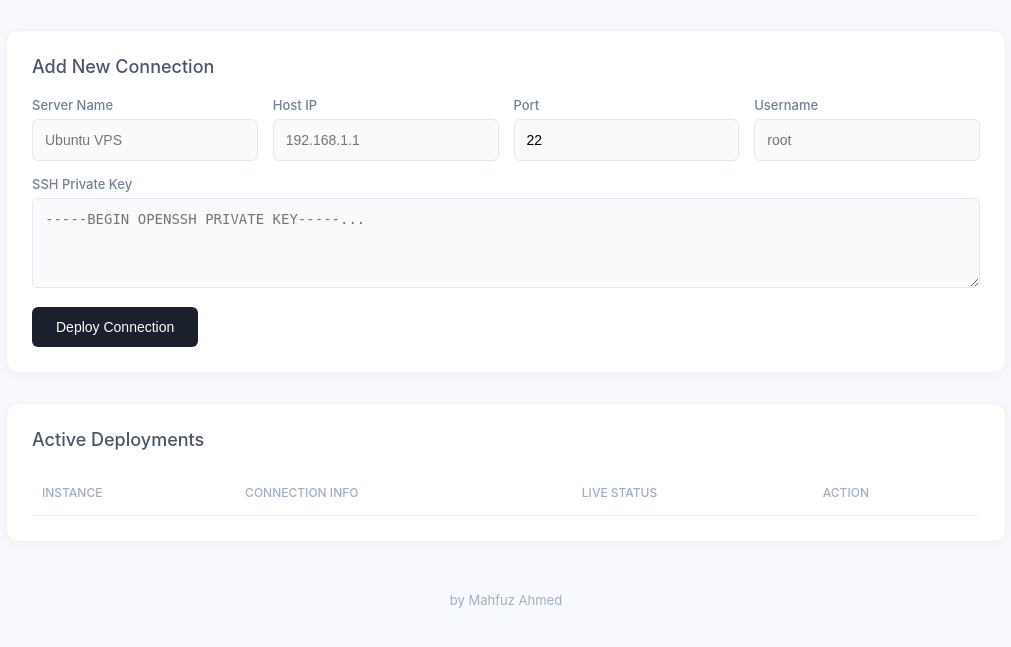
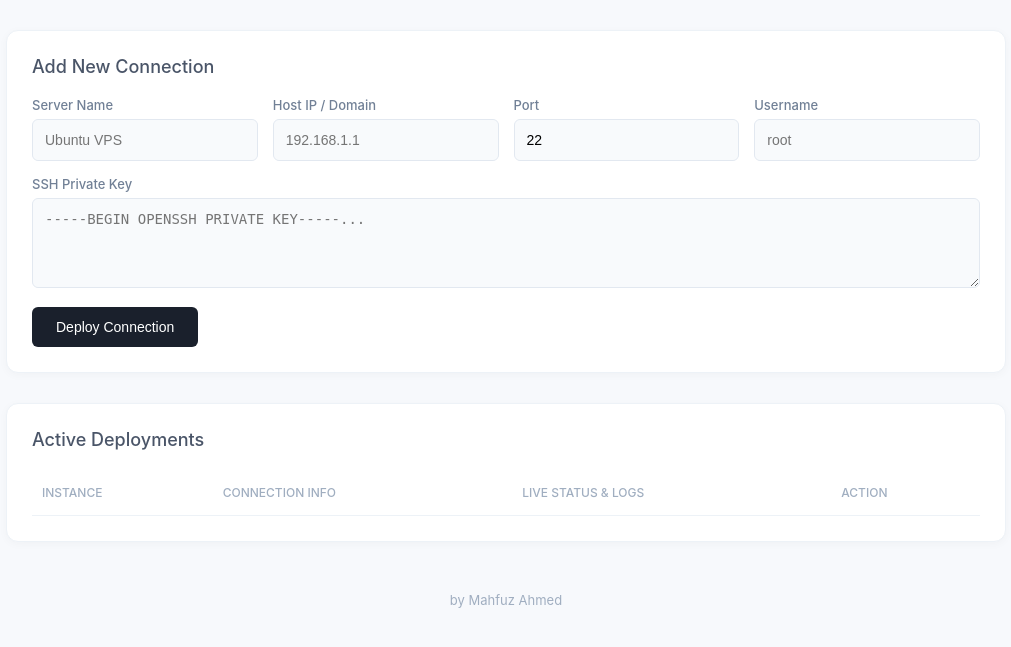
Before and after one commit to itachid5/redesigned-octo-couscous, a Flask app: page / in a window 1280 px wide. Shown: the part 69-716 px from the top of the page, without its empty margins (134-1145 px from the left). Run offline with Flask 3, Linux system fonts and the light colour scheme; lists and menus that the app fills with data are empty.

Commit message:
Update form labels and enhance status display

```diff
--- a/templates/index.html
+++ b/templates/index.html
@@ -7,10 +7,16 @@
     <style>
         body { font-family: -apple-system, BlinkMacSystemFont, "Segoe UI", Roboto, sans-serif; background-color: #f7f9fc; color: #1a1a1a; margin: 0; padding: 40px 20px; }
         .container { max-width: 1000px; margin: auto; }
+
+        /* Top Toolbar & Header */
         .header { display: flex; justify-content: space-between; align-items: center; margin-bottom: 30px; }
         .header h1 { margin: 0; font-size: 24px; font-weight: 600; }
+
+        /* Cards */
         .card { background: #ffffff; padding: 25px; border-radius: 12px; box-shadow: 0 2px 10px rgba(0,0,0,0.03); margin-bottom: 30px; border: 1px solid #edf2f7; overflow-x: auto; }
         h2 { margin-top: 0; font-weight: 500; font-size: 18px; margin-bottom: 20px; color: #4a5568; }
+
+        /* Form */
         .form-grid { display: grid; grid-template-columns: repeat(auto-fit, minmax(200px, 1fr)); gap: 15px; margin-bottom: 15px; }
         label { font-size: 13px; color: #718096; font-weight: 500; display: block; margin-bottom: 6px; }
         input[type="text"], input[type="number"], textarea { width: 100%; padding: 12px; border: 1px solid #e2e8f0; border-radius: 6px; box-sizing: border-box; font-size: 14px; background: #f8fafc; transition: 0.2s; }
@@ -18,12 +24,18 @@
         textarea { font-family: monospace; resize: vertical; }
         button { background-color: #1a202c; color: #fff; border: none; padding: 12px 24px; border-radius: 6px; cursor: pointer; font-weight: 500; font-size: 14px; transition: 0.2s; }
         button:hover { background-color: #2d3748; }
+
+        /* Table */
         table { width: 100%; border-collapse: collapse; margin-top: 10px; min-width: 600px; }
-        th, td { text-align: left; padding: 15px 10px; border-bottom: 1px solid #edf2f7; font-size: 14px; }
+        th, td { text-align: left; padding: 15px 10px; border-bottom: 1px solid #edf2f7; font-size: 14px; vertical-align: top; }
         th { color: #a0aec0; font-weight: 500; text-transform: uppercase; font-size: 12px; }
+
+        /* Status Elements */
         .status-dot { display: inline-block; width: 8px; height: 8px; background-color: #cbd5e0; border-radius: 50%; margin-right: 6px; }
         .btn-terminal { background-color: #ebf8ff; color: #3182ce; text-decoration: none; padding: 8px 16px; border-radius: 6px; font-weight: 500; display: inline-block; transition: 0.2s; white-space: nowrap; }
         .btn-terminal:hover { background-color: #bee3f8; }
+
+        /* Footer */
         .footer { text-align: center; margin-top: 50px; font-size: 13px; color: #a0aec0; }
     </style>
 </head>
@@ -38,7 +50,7 @@
             <form action="/add" method="POST">
                 <div class="form-grid">
                     <div><label>Server Name</label><input type="text" name="name" required placeholder="Ubuntu VPS"></div>
-                    <div><label>Host IP</label><input type="text" name="host" required placeholder="192.168.1.1"></div>
+                    <div><label>Host IP / Domain</label><input type="text" name="host" required placeholder="192.168.1.1"></div>
                     <div><label>Port</label><input type="number" name="port" value="22" required></div>
                     <div><label>Username</label><input type="text" name="user" required placeholder="root"></div>
                 </div>
@@ -57,7 +69,7 @@
                     <tr>
                         <th>Instance</th>
                         <th>Connection Info</th>
-                        <th>Live Status</th>
+                        <th>Live Status & Logs</th>
                         <th>Action</th>
                     </tr>
                 </thead>
@@ -65,7 +77,7 @@
                     {% for server in servers %}
                     <tr>
                         <td style="font-weight: 500;">{{ server.name }}</td>
-                        <td style="color: #718096; font-family: monospace;">{{ server.user }}@{{ server.host }}</td>
+                        <td style="color: #718096; font-family: monospace;">{{ server.user }}@{{ server.host }}:{{ server.port }}</td>
                         <td id="status-{{ server.id }}">
                             <span class="status-dot"></span><span style="color: #718096;">Checking...</span>
                         </td>
@@ -94,14 +106,28 @@
                     .then(res => res.json())
                     .then(data => {
                         const cell = document.getElementById(`status-${id}`);
-                        cell.innerHTML = `<span class="status-dot" style="background-color: ${data.color}; box-shadow: 0 0 5px ${data.color};"></span><span style="color: ${data.color}; font-weight: 500;">${data.status}</span>`;
+                        let htmlContent = `<span class="status-dot" style="background-color: ${data.color}; box-shadow: 0 0 5px ${data.color};"></span><span style="color: ${data.color}; font-weight: 500;">${data.status}</span>`;
+
+                        // If status is Failed, display the actual background logs in a mini dark console
+                        if (data.status === "Failed" && data.reason) {
+                            // Filter out generic SSH warnings to keep the log clean
+                            let cleanLogs = data.reason.replace(/Warning: Permanently added.*?known hosts\./g, '').trim();
+
+                            htmlContent += `
+                            <div style="background: #0d1117; padding: 10px; border-radius: 6px; border: 1px solid #30363d; font-size: 11px; color: #ff7b72; margin-top: 8px; min-width: 250px; max-width: 400px; font-family: 'Courier New', monospace; line-height: 1.4; white-space: pre-wrap; word-break: break-word;">
+<span style="color: #8b949e;">>_ Background Log:</span>
+${cleanLogs}
+                            </div>`;
+                        }
+
+                        cell.innerHTML = htmlContent;
                     })
                     .catch(() => {
                         const cell = document.getElementById(`status-${id}`);
-                        cell.innerHTML = `<span class="status-dot" style="background-color: #f56565;"></span><span style="color: #f56565; font-weight: 500;">Error</span>`;
+                        cell.innerHTML = `<span class="status-dot" style="background-color: #f56565;"></span><span style="color: #f56565; font-weight: 500;">Error Fetching Status</span>`;
                     });
             });
         });
     </script>
 </body>
-</html>
+    </html>
```
